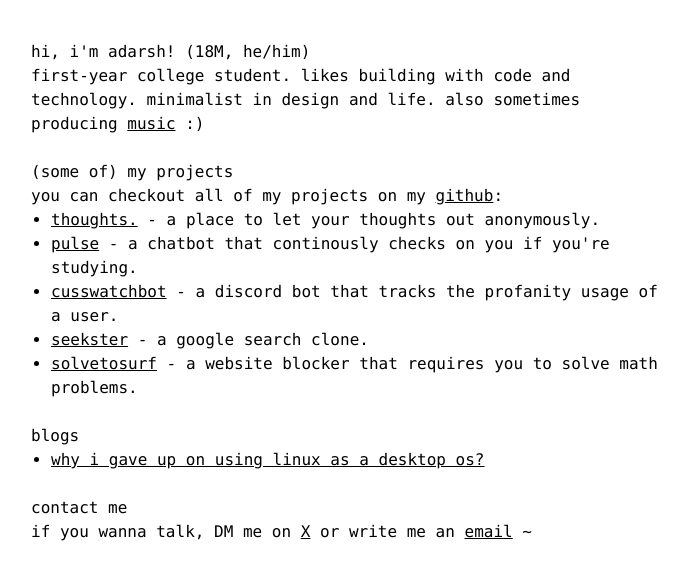
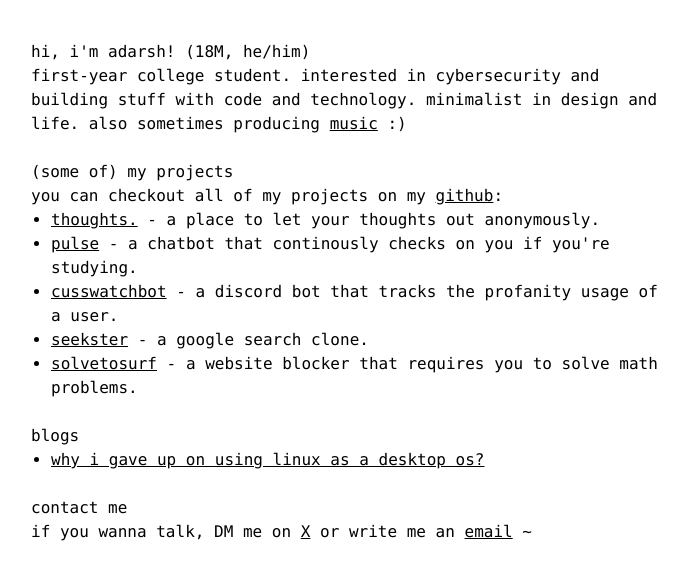
Before and after one commit to axdrsh/my-website, a Next.js app: page / in a window 1280 px wide. Shown: the top 580 px of the page, without its empty margins (289-977 px from the left). Built offline with nearby package versions, Linux system fonts and the light colour scheme.

Commit message:
Update page.tsx

```diff
--- a/src/app/page.tsx
+++ b/src/app/page.tsx
@@ -9,7 +9,7 @@ export default function MinimalPersonalWebsite() {
           </h2>
           <aside>
             <samp>
-              first-year college student. likes building with code and technology. minimalist in design and life.
+              first-year college student. interested in cybersecurity and building stuff with code and technology. minimalist in design and life.
             also sometimes producing{" "}
             <a href="https://www.youtube.com/@catcupcate" className="underline hover:text-gray-600">
               music
```
